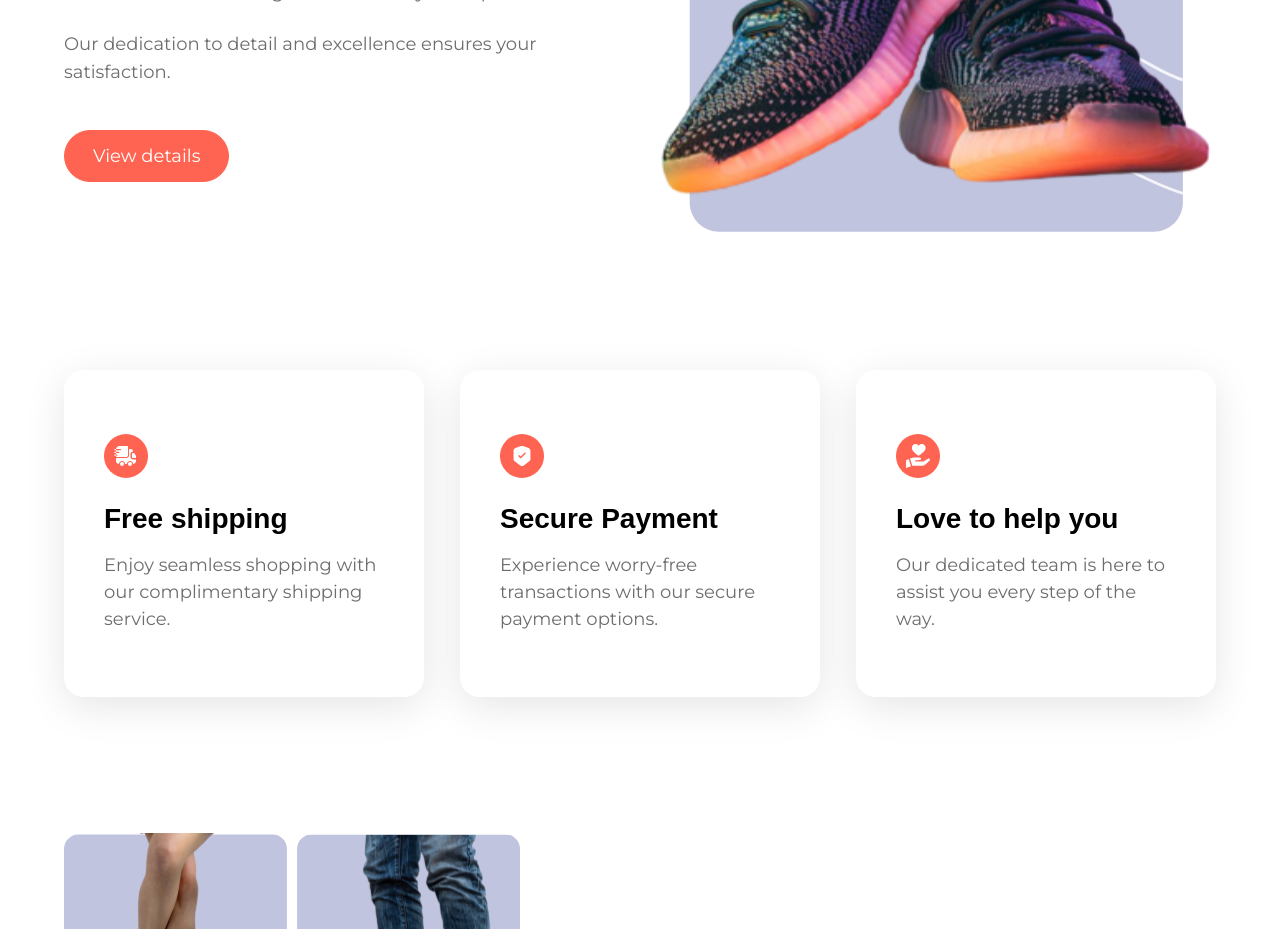
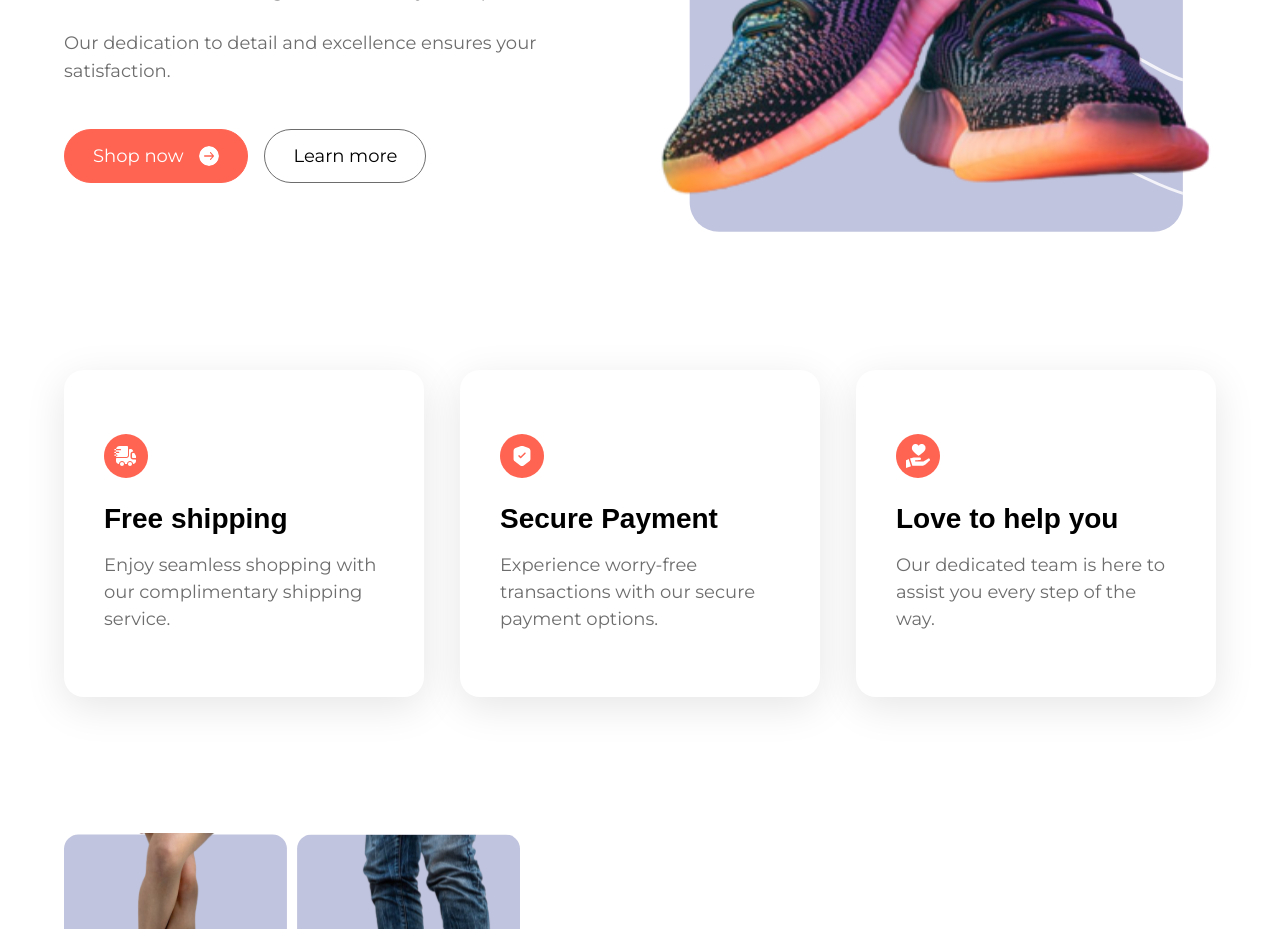
Before and after one commit to shoaiblatif22/Nike-Website-Clone, a React (Vite) app: page / in a window 1280 px wide. Shown: the part 2080-3009 px from the top of the page. Built offline with nearby package versions, Linux system fonts and the light colour scheme; a web font is replaced by a local one.

Commit message:
Had to debug. Error were fixed on button. Added in button for special offer section

```diff
--- a/src/components/Button.jsx
+++ b/src/components/Button.jsx
@@ -1,9 +1,11 @@
 
-const Button = ({label, iconURL}) => {
+const Button = ({ backgroundColor, textColor, borderColor, label, iconURL }) => {
   return (
-    <button className="flex justify-center items-center gap-2
-    px-7 py-4 border font-montserrat text-lg leading-none bg-coral-red
-    rounded-full text-white border-coral-red">
+    <button
+      className={`flex justify-center items-center gap-2 px-7 py-4 border font-montserrat text-lg leading-none
+        ${backgroundColor ? `${backgroundColor} ${textColor} ${borderColor}` : 'bg-coral-red text-white border-coral-red'}
+        rounded-full`}
+    >
       {label}
 
       {iconURL && <img
@@ -12,7 +14,7 @@ const Button = ({label, iconURL}) => {
         className="ml-2 rounded-full w-5 h-5"
       />}
     </button>
-  )
+  );
 }
 
-export default Button
+export default Button;
--- a/src/sections/SuperQuality.jsx
+++ b/src/sections/SuperQuality.jsx
@@ -1,5 +1,6 @@
 import Button from "../components/Button"
 import { shoe8 } from "../assets/images"
+import { arrowRight } from "../assets/icons"
 
 const SuperQuality = () => {
   return (
@@ -26,8 +27,14 @@ const SuperQuality = () => {
           Our dedication to detail and excellence ensures
           your satisfaction.
         </p>
-        <div className="mt-11">
-          <Button label="View details" />
+        <div className="mt-11 flex flex-wrap gap-4">
+          <Button label="Shop now" iconURL={arrowRight} />
+          <Button
+            label="Learn more"
+            backgroundColor="bg-white"
+            borderColor="border-slate-gray"
+            textcolor="text-slate-gray"
+          />
         </div>
       </div>
 
```
